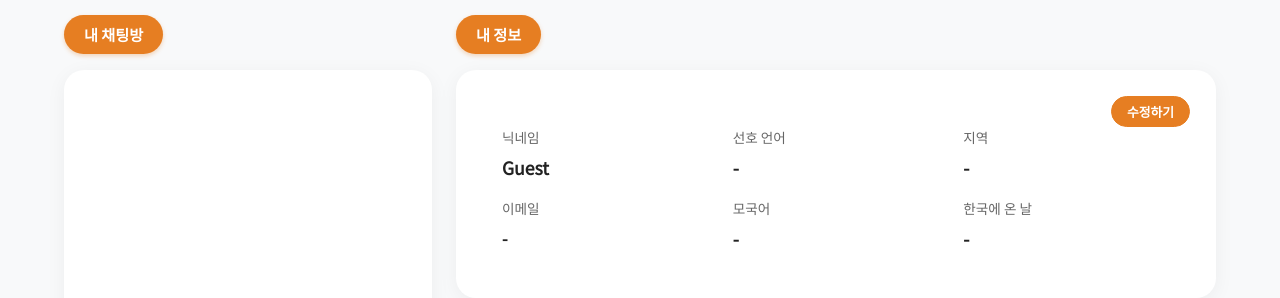
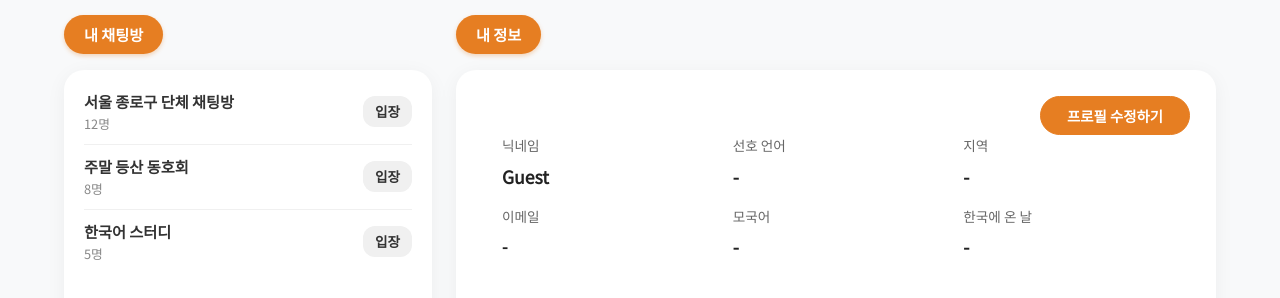
Before and after one commit to dagagateam/Dagaga, a React (Vite) app in the folder frontend/dagaga/: page /my-page in a window 1280 px wide. Shown: the part 326-624 px from the top of the page. Built offline with nearby package versions, Linux system fonts and the light colour scheme; no server answers; a web font is replaced by a local one.

Commit message:
Fix:fe 레이아웃 짤리는 부분 고침

```diff
--- a/frontend/dagaga/src/components/my-page-edit/ProfileImageSection.jsx
+++ b/frontend/dagaga/src/components/my-page-edit/ProfileImageSection.jsx
@@ -4,8 +4,9 @@ import { Form } from 'react-bootstrap';
 const ProfileImageSection = ({ previewImage, onImageChange }) => {
     return (
         <div className="text-center mb-5">
-            <div className="profile-edit-wrapper mx-auto">
-                <img src={previewImage} alt="Profile" className="profile-edit-img mb-3" />
+            <div className="profile-edit-wrapper mx-auto mb-3">
+                <img src={previewImage} alt="Profile" className="profile-edit-img" />
+            </div>
             <div className="image-upload-btn-wrapper">
                 <Form.Label htmlFor="profile-upload" className="btn btn-outline-primary btn-sm rounded-pill px-3">
                     프로필 바꾸기
@@ -19,7 +20,6 @@ const ProfileImageSection = ({ previewImage, onImageChange }) => {
                 />
             </div>
         </div>
-        </div>
     );
 };
 
--- a/frontend/dagaga/src/components/my-page/MyInfo.css
+++ b/frontend/dagaga/src/components/my-page/MyInfo.css
@@ -3,7 +3,8 @@
   border: none;
   box-shadow: 0 4px 20px rgba(0, 0, 0, 0.05);
   background-color: white;
-  height: fit-content;
+  height: 100%;
+  min-height: 200px; /* Reduced specific height */
   padding: 10px;
 }
 
@@ -17,9 +18,10 @@
   background-color: #E67E22; /* Orange color */
   border-color: #E67E22;
   border-radius: 20px;
-  font-size: 0.8rem;
+  font-size: 0.9rem;
   font-weight: 600;
-  padding: 5px 15px;
+  padding: 8px 10px;
+  min-width: 150px; /* Ensure wide enough for text */
 }
 
 .edit-info-btn:hover {
@@ -28,7 +30,7 @@
 }
 
 .info-grid {
-  padding: 0 20px 20px 20px;
+  padding: 0 20px 10px 20px; /* Reduced bottom padding */
 }
 
 .info-item {
--- a/frontend/dagaga/src/components/my-page/MyInfo.jsx
+++ b/frontend/dagaga/src/components/my-page/MyInfo.jsx
@@ -21,7 +21,7 @@ const MyInfo = () => {
     <Card className="my-info-card">
       <Card.Body>
         <div className="my-info-header">
-          <Button className="edit-info-btn" onClick={() => navigate('/my-page/edit')}>수정하기</Button>
+          <Button className="edit-info-btn" onClick={() => navigate('/my-page/edit')}>프로필 수정하기</Button>
         </div>
 
         <Row className="info-grid">
@@ -35,18 +35,18 @@ const MyInfo = () => {
           </Col>
           <Col md={4} className="info-item">
             <label className="info-label">지역</label>
-            <div className="info-value">{userInfo.region}</div>
+            <div className="info-value">{userInfo.regionName || userInfo.region}</div>
           </Col>
 
-          <Col md={4} className="info-item mt-4">
+          <Col md={4} className="info-item mt-3">
             <label className="info-label">이메일</label>
             <div className="info-value email-value">{userInfo.email}</div>
           </Col>
-          <Col md={4} className="info-item mt-4">
+          <Col md={4} className="info-item mt-3">
             <label className="info-label">모국어</label>
             <div className="info-value">{userInfo.nativeLang}</div>
           </Col>
-          <Col md={4} className="info-item mt-4">
+          <Col md={4} className="info-item mt-3">
             <label className="info-label">한국에 온 날</label>
             <div className="info-value">{userInfo.entryDate}</div>
           </Col>
--- a/frontend/dagaga/src/components/scenario-select/ScenarioCard.css
+++ b/frontend/dagaga/src/components/scenario-select/ScenarioCard.css
@@ -23,7 +23,6 @@
 }
 
 .scenario-card.collapsed:hover {
-  transform: translateY(-4px);
   box-shadow: 0 6px 16px rgba(0, 0, 0, 0.15);
 }
 
--- a/frontend/dagaga/src/components/scenario-select/ScenarioCard.jsx
+++ b/frontend/dagaga/src/components/scenario-select/ScenarioCard.jsx
@@ -2,7 +2,7 @@ import { useNavigate } from "react-router-dom";
 import { motion } from "framer-motion";
 import "./ScenarioCard.css";
 
-const ScenarioCard = ({ scenario, isSelected, onClick }) => {
+const ScenarioCard = ({ scenario, isSelected, onSelect }) => {
   const navigate = useNavigate();
 
   const handleArrowClick = (e) => {
@@ -13,9 +13,10 @@ const ScenarioCard = ({ scenario, isSelected, onClick }) => {
   return (
     <motion.div
       className={`scenario-card ${isSelected ? "expanded" : "collapsed"}`}
-      onClick={onClick}
+      onClick={() => onSelect(scenario.id)}
       layout
       layoutId={isSelected ? `scenario-card-${scenario.id}` : undefined}
+      whileHover={!isSelected ? { scale: 1.02, y: -4 } : {}}
     >
       <div className="scenario-card-icon">
         <img
--- a/frontend/dagaga/src/pages/my-page-edit/MyPageEdit.css
+++ b/frontend/dagaga/src/pages/my-page-edit/MyPageEdit.css
@@ -44,3 +44,21 @@ label.text-muted {
     font-size: 0.9rem;
     margin-bottom: 0.4rem;
 }
+
+.edit-form-scroll {
+    max-height: 55vh; /* Adjustable constraint */
+    overflow-y: auto;
+    overflow-x: hidden; /* Prevent horizontal scroll */
+    padding-right: 10px; /* Space for scrollbar */
+    margin-bottom: 20px;
+}
+
+/* Custom Scrollbar */
+.edit-form-scroll::-webkit-scrollbar {
+    width: 6px;
+}
+
+.edit-form-scroll::-webkit-scrollbar-thumb {
+    background-color: #ddd;
+    border-radius: 3px;
+}
--- a/frontend/dagaga/src/pages/my-page/MyPage.css
+++ b/frontend/dagaga/src/pages/my-page/MyPage.css
@@ -104,3 +104,32 @@
     flex-direction: column;
   }
 }
+/* Joined Chat Card */
+.joined-chat-card {
+  border-radius: 20px;
+  border: none;
+  box-shadow: 0 4px 20px rgba(0, 0, 0, 0.05);
+  background-color: white;
+  height: 100%; /* Stretch to fill column */
+  min-height: 200px; /* Reduced min-height */
+  display: flex;
+  flex-direction: column;
+  overflow: hidden;
+}
+
+.joined-chat-body {
+  padding: 10px 20px 20px 20px;
+  overflow-y: auto;
+  flex: 1; /* Take remaining space */
+  min-height: 0; /* Important for firefox/flex scroll */
+}
+
+/* Custom Scrollbar for chat list */
+.joined-chat-body::-webkit-scrollbar {
+  width: 6px;
+}
+
+.joined-chat-body::-webkit-scrollbar-thumb {
+  background-color: #ddd;
+  border-radius: 3px;
+}
--- a/frontend/dagaga/src/pages/my-page/MyPage.jsx
+++ b/frontend/dagaga/src/pages/my-page/MyPage.jsx
@@ -1,13 +1,33 @@
-import React from 'react';
+import React, { useEffect, useState } from 'react';
 import { Container, Row, Col, Card } from 'react-bootstrap';
 import SavedNewsCard from '../../components/my-page/SavedNewsCard';
 import MyInfo from '../../components/my-page/MyInfo';
-import ChatPlaceholder from '../../components/my-page/ChatPlaceholder';
+import JoinedChatItem from '../../components/community/chat/JoinedChatItem';
+import { fetchChatRooms } from '../../api/communityApi';
 import { useUserStore } from '../../store/userStore';
 import './MyPage.css';
 
 const MyPage = () => {
-  const { user, savedItems, likedPostIds, toggleSave, toggleLike } = useUserStore();
+  const { user, savedItems, likedPostIds, joinedChats, setJoinedChats, toggleSave, toggleLike } = useUserStore();
+
+  useEffect(() => {
+    // Fetch only if empty or background update needed.
+    // Here we fetch if empty to avoid layout shift, or could fetch in background to update staleness.
+    // Given the user request "doesn't have to load for a while", checking length > 0 is good.
+    if (joinedChats.length === 0) {
+      const loadChats = async () => {
+        try {
+          const response = await fetchChatRooms();
+          if (response?.data?.joinedChats) {
+            setJoinedChats(response.data.joinedChats);
+          }
+        } catch (error) {
+          console.error("Failed to fetch chat rooms:", error);
+        }
+      };
+      loadChats();
+    }
+  }, [joinedChats.length, setJoinedChats]);
 
   const userNickname = user?.nickname || "Guest";
 
@@ -65,7 +85,19 @@ const MyPage = () => {
           <div className="section-title-wrapper mb-3">
             <span className="section-badge">내 채팅방</span>
           </div>
-          <ChatPlaceholder />
+          <Card className="joined-chat-card">
+            <Card.Body className="joined-chat-body">
+              {joinedChats.length > 0 ? (
+                joinedChats.map(chat => (
+                  <JoinedChatItem key={chat.id} chat={chat} />
+                ))
+              ) : (
+                <div className="p-3 text-muted text-center">
+                  참여 중인 채팅방이 없습니다.
+                </div>
+              )}
+            </Card.Body>
+          </Card>
         </Col>
         <Col lg={8} md={12}>
           <div className="section-title-wrapper mb-3">
--- a/frontend/dagaga/src/pages/scenario-select/ScenarioSelect.jsx
+++ b/frontend/dagaga/src/pages/scenario-select/ScenarioSelect.jsx
@@ -14,6 +14,10 @@ const ScenarioSelect = () => {
     sessionStorage.setItem("selectedScenario", selectedScenario);
   }, [selectedScenario]);
 
+  const handleScenarioSelect = (id) => {
+    setSelectedScenario(id);
+  };
+
   return (
     <Container fluid className="scenario-select-container">
       <div className="scenario-content">
@@ -29,7 +33,7 @@ const ScenarioSelect = () => {
               key={scenario.id}
               scenario={scenario}
               isSelected={selectedScenario === scenario.id}
-              onClick={() => setSelectedScenario(scenario.id)}
+              onSelect={handleScenarioSelect}
             />
           ))}
         </div>
--- a/frontend/dagaga/src/store/userStore.js
+++ b/frontend/dagaga/src/store/userStore.js
@@ -8,6 +8,7 @@ export const useUserStore = create(
       isLoggedIn: false,
       savedItems: [], // Array of community objects
       likedPostIds: [], // Array of IDs
+      joinedChats: [], // Persisted chat rooms
 
       login: (userData) => set({
         user: userData,
@@ -18,8 +19,11 @@ export const useUserStore = create(
         user: null,
         isLoggedIn: false,
         savedItems: [],
-        likedPostIds: []
+        likedPostIds: [],
+        joinedChats: []
       }),
+
+      setJoinedChats: (chats) => set({ joinedChats: chats }),
 
       toggleSave: (item) => set((state) => {
         const isSaved = state.savedItems.some(i => i.id === item.id);
```
Also changed, not shown: frontend/dagaga/src/pages/my-page-edit/MyPageEdit.jsx (+17 -1 lines). Lines whose indentation alone changed are shown as unchanged.
